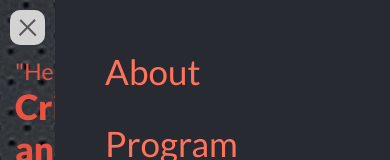
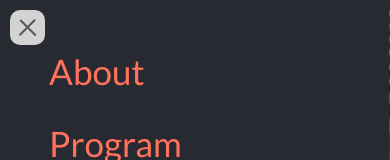
Before and after one commit to Danfall369/HTML-CSS-Capstone, a website: page index.html in a window 390 px wide. Both pictures are taken after a click on the element 27 px from the left and 27 px from the top of the page. Shown: the top 160 px of the page. Drawn offline with Linux system fonts and the light colour scheme.

Commit message:
repair hb menu menu

```diff
--- a/about.css
+++ b/about.css
@@ -26,6 +26,7 @@
   margin: 10px 10px;
   padding: 2px 0 0 6px;
   cursor: pointer;
+  z-index: 1;
 }
 
 .mobileMenu span {
@@ -63,7 +64,7 @@
 }
 
 .showmenu {
-  transform: translateX(0);
+  transform: translateX(-3.5rem);
 }
 
 .mobileItem {
--- a/style.css
+++ b/style.css
@@ -27,6 +27,7 @@
   margin: 10px 10px;
   padding: 2px 0 0 6px;
   cursor: pointer;
+  z-index: 1;
 }
 
 .mobileMenu span {
@@ -64,7 +65,7 @@
 }
 
 .showmenu {
-  transform: translateX(0);
+  transform: translateX(-3.5rem);
 }
 
 .mobileItem {
```
